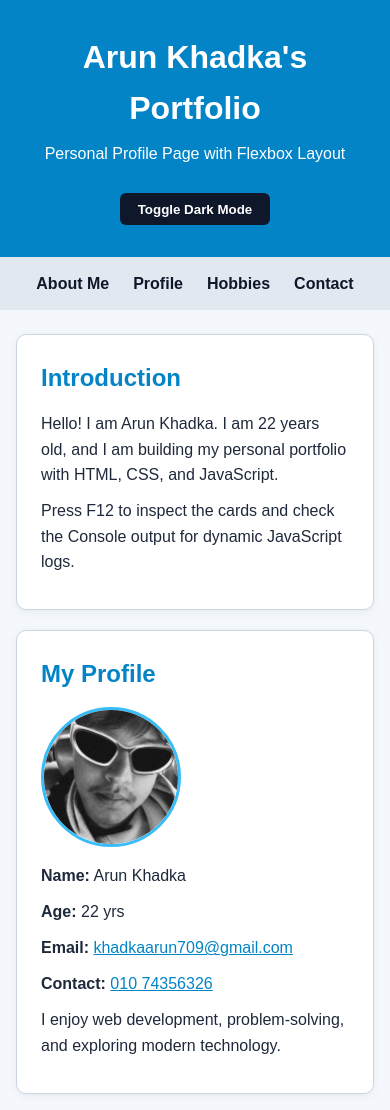
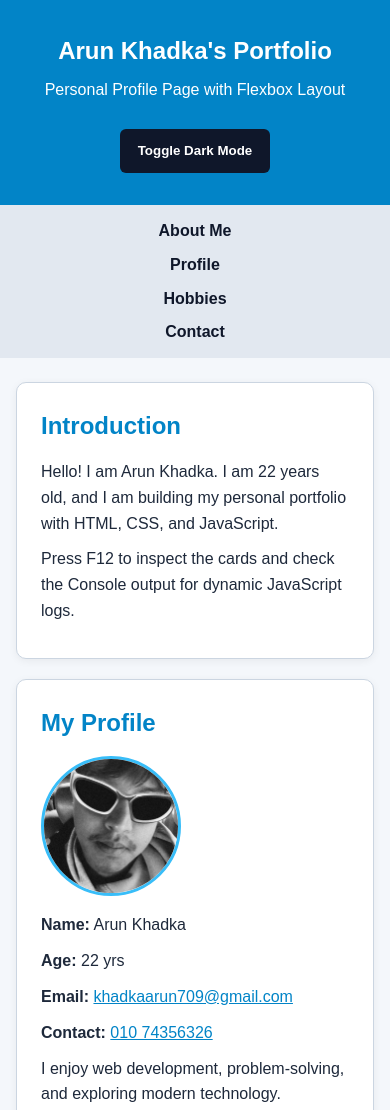
Before and after one commit to khadkaarun709-cmyk/arunweek12, a plain HTML site: page index.html in a window 390 px wide. Shown: the top 1110 px of the page. Drawn offline with Linux system fonts and the light colour scheme.

Commit message:
Implement mobile responsive CSS rules
Added mobile responsive styles for navigation, headings, and buttons.

```diff
--- a/styles.css
+++ b/styles.css
@@ -2,6 +2,11 @@
   box-sizing: border-box;
   margin: 0;
   padding: 0;
+}
+
+img {
+  max-width: 100%;
+  height: auto;
 }
 
 body {
@@ -221,3 +226,29 @@ body.dark-mode textarea {
   border-color: #334155;
   color: #f8fafc;
 }
+
+/* Week 13: Mobile Responsive Rules */
+@media (max-width: 768px) {
+  nav,
+  .nav-menu {
+    flex-direction: column;
+    align-items: center;
+    gap: 0.5rem;
+  }
+
+  h1 {
+    font-size: 1.5rem;
+  }
+
+  .card,
+  #gallery-img {
+    max-width: 100%;
+  }
+
+  button,
+  #theme-toggle,
+  #next-photo-btn,
+  form button {
+    min-height: 44px;
+  }
+}
```
